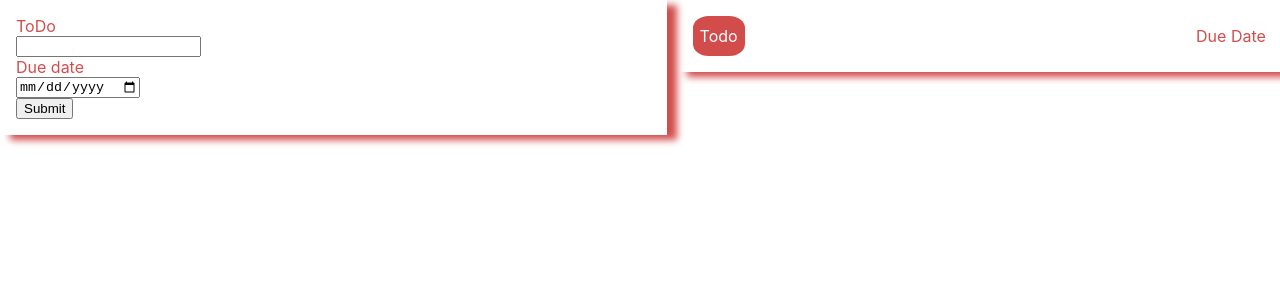
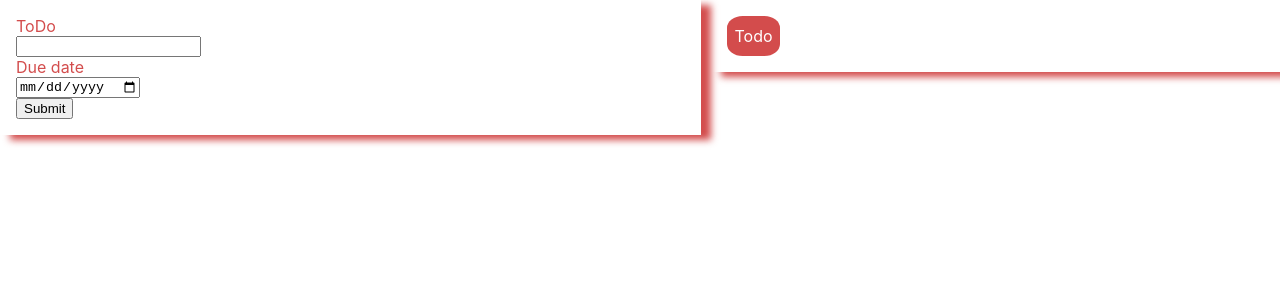
Before and after one commit to Mount-Blanc/To-do-list, a React (Create React App) app: page / in a window 1280 px wide. Shown: the top 300 px of the page. Built offline with nearby package versions, Linux system fonts and the light colour scheme.

Commit message:
passed date data from app to task.js

```diff
--- a/src/App.js
+++ b/src/App.js
@@ -30,7 +30,7 @@ const userdata = (newtask) => {
       <div className='Task-grid'>
         <Tasks
         task = {newtask}
-         date = {newdate}>
+         date = {newdate} >
          </Tasks>
       </div>
 
--- a/src/Components/Tasks.js
+++ b/src/Components/Tasks.js
@@ -12,7 +12,7 @@ function Tasks (props) {
          <div className="todo-description">{props.task}
             </div>
 
-         <div>Due Date</div>
+         <div>{props.date}</div>
 
         </div>
 
```
